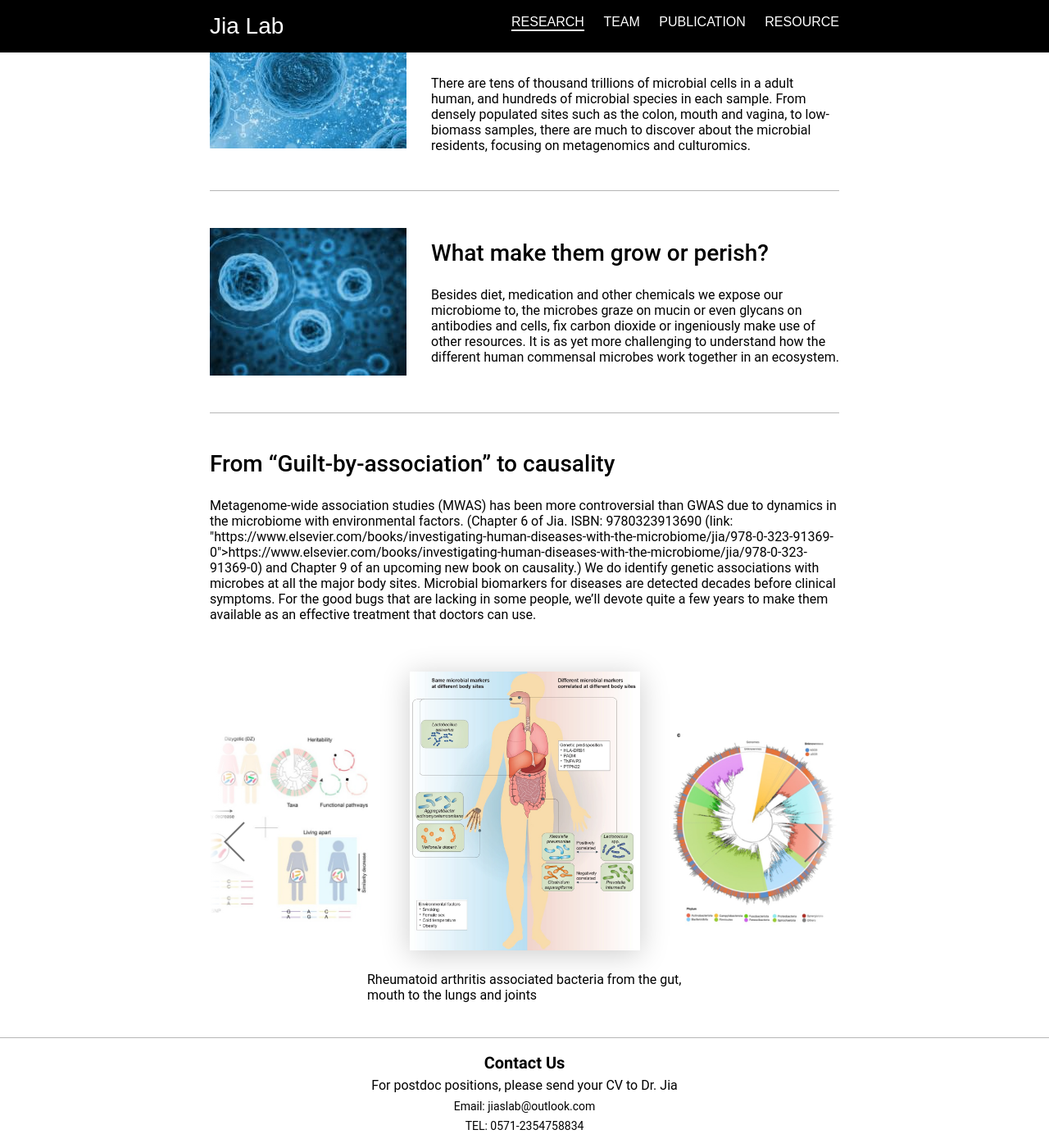
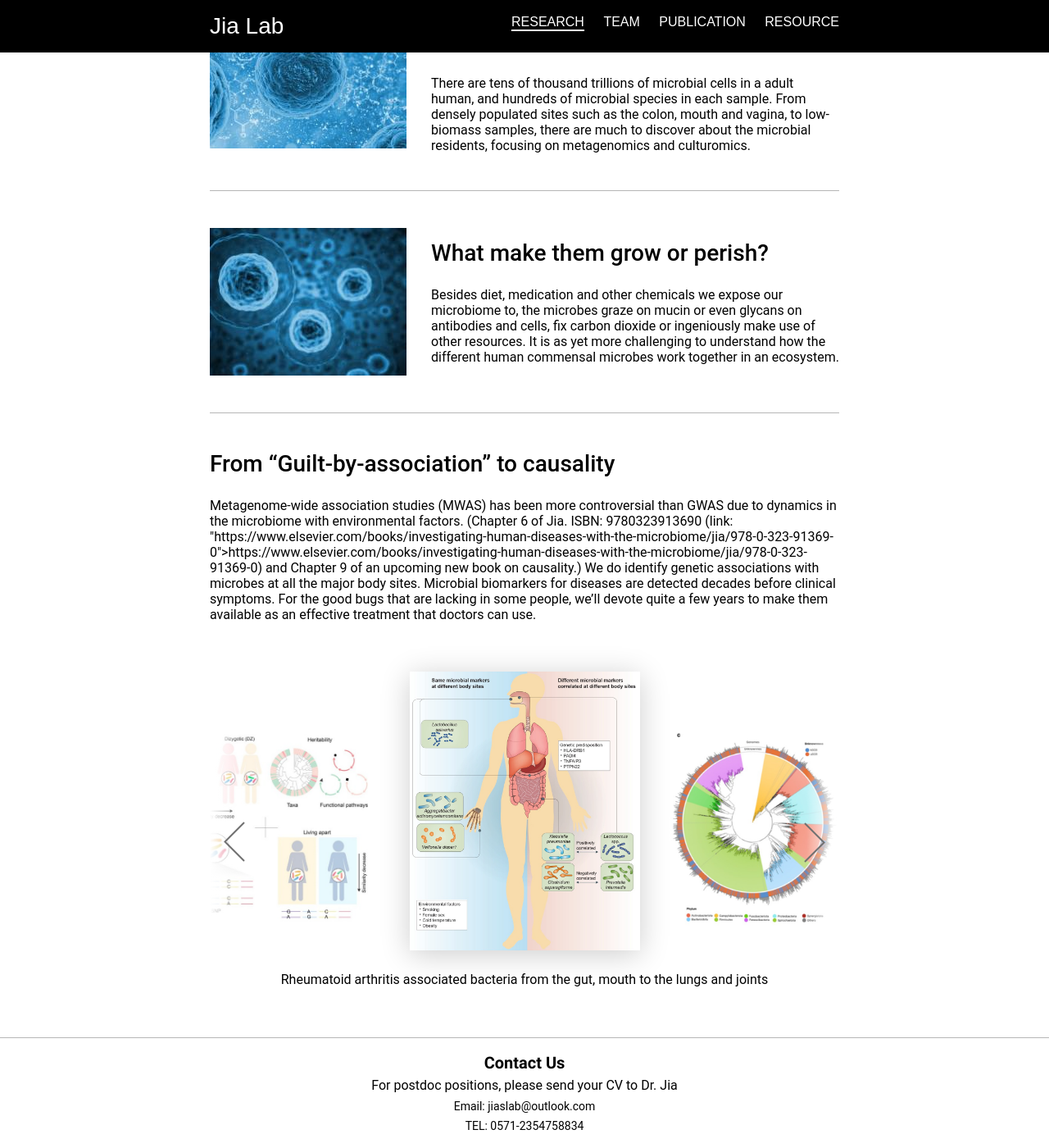
Before and after one commit to aghnu/JiaLab_website, a Jekyll site: the page built from index.html, in a window 1280 px wide and 1400 px high, scrolled down 644 px. Shown: the whole window at 82% size. Built offline with Jekyll 4.4.1, drawn with Linux system fonts in a browser that asks for light colours; some web fonts are replaced.

Commit message:
Fix research page gallery title margin

```diff
--- a/_sass/_pages.scss
+++ b/_sass/_pages.scss
@@ -336,11 +336,11 @@ $publication-mobile-page-navigation-item-size:          20px;
     }
 
     .gallery-title-container {
-        width: 50%;
+        width: 80%;
         margin: auto;
         height: $gallery_figure_title_height;
         p {
-            text-align: left;
+            text-align: center;
             width: 100%;
             word-wrap: normal;
         }
```
